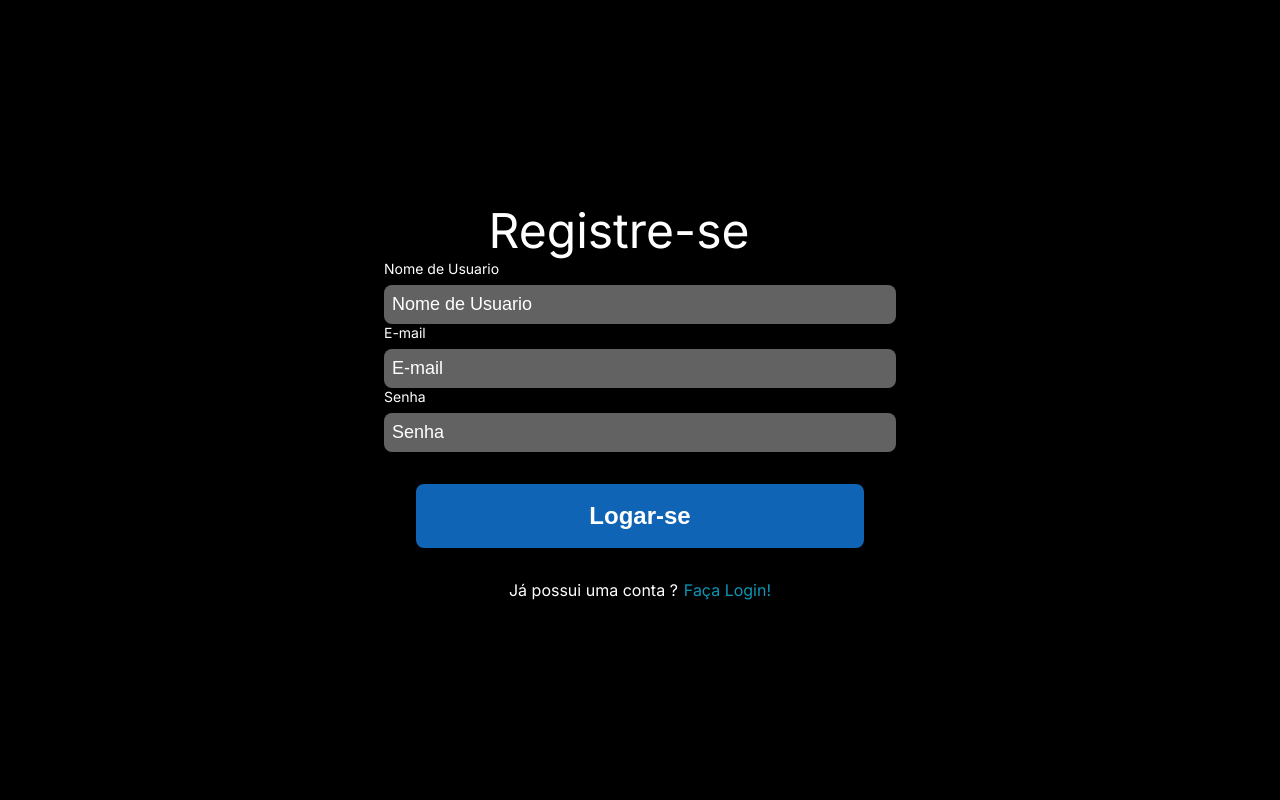
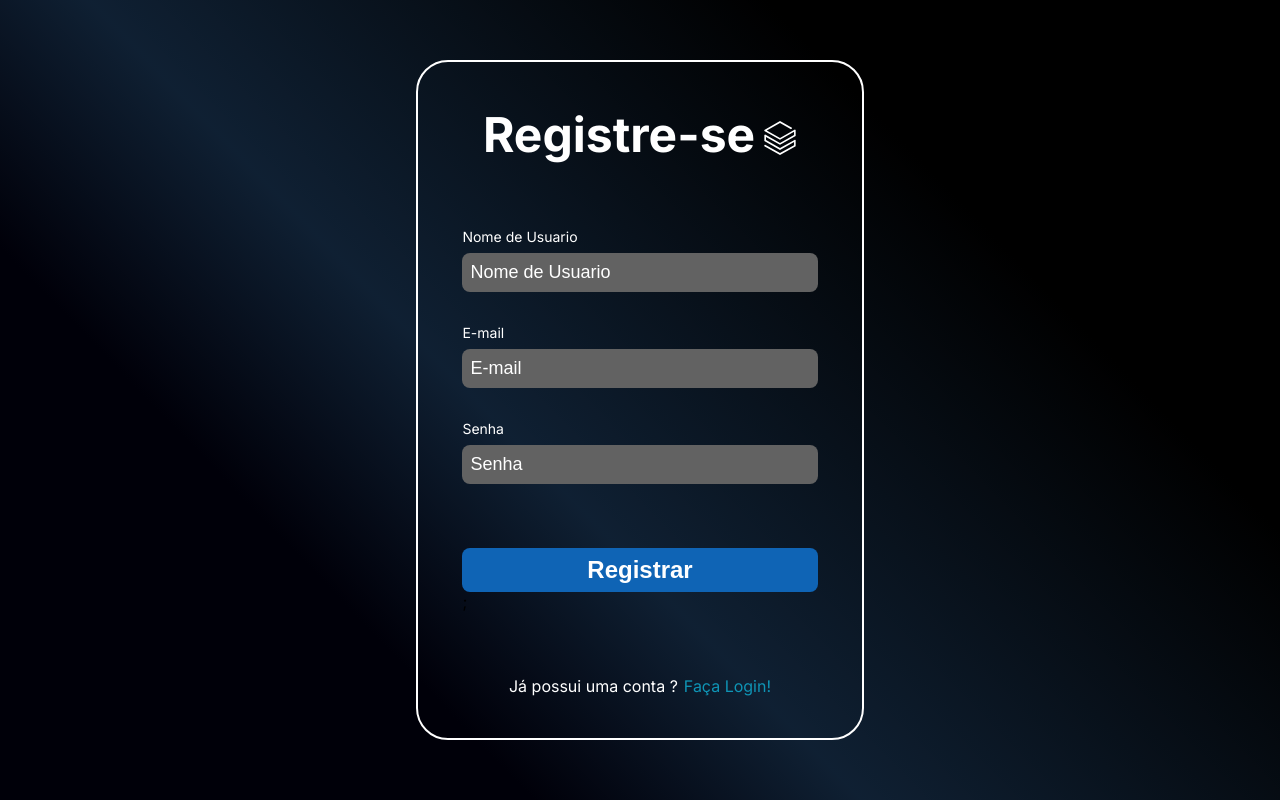
Before and after one commit to EduardoScrobote/eduanimelist, a Next.js app: page /register in a window 1280 px wide. Built offline with nearby package versions, Linux system fonts and the light colour scheme.

Commit message:
ref: refactor all pages style

```diff
--- a/app/home/page.tsx
+++ b/app/home/page.tsx
@@ -61,7 +61,6 @@ function Page() {
       ) : (
         <HomeMainDiv>
           <GlobalStyle />
-          {/* <HomeContainer> */}
           <CoverImage
             bgImg={
               animeData.coverImage?.original
--- a/app/page.tsx
+++ b/app/page.tsx
@@ -4,7 +4,7 @@ import GlobalStyle from "./globalStyles";
 import { Header, LoginContainer, LoginDiv } from "./Login.styled";
 import { Text } from "@/components/Text/text.styled";
 import { Input } from "@/components/Inputs/inputs.styled";
-import { Button } from "@/components/Buttons/button.styled";
+import Button from "@/components/Buttons/Button";
 import InputText from "@/components/Inputs/InputText";
 
 export default function Home() {
@@ -24,9 +24,7 @@ export default function Home() {
           </Header>
           <InputText value="Usuario" width="80%" height="4rem" mt="8px" />
           <InputText value="Senha" width="80%" height="4rem" mt="8px" />
-          <Button btnSize="90%" btnHeight="4rem">
-            Logar
-          </Button>
+          <Button width="80%" height="12%" name="Logar" />
           <Text color="white" fontSize="16px">
             Não possui uma conta ?
             <Text color="#0f94b5" ml="6px" fontSize="16px">
--- a/app/register/page.tsx
+++ b/app/register/page.tsx
@@ -6,7 +6,7 @@ import { RegisterContainer, RegisterMainDiv, Tittle } from "./register.styled";
 import { Text } from "@/components/Text/text.styled";
 import GlobalStyle from "../globalStyles";
 import { Input } from "@/components/Inputs/inputs.styled";
-import { Button } from "@/components/Buttons/button.styled";
+import Button from "@/components/Buttons/Button";
 import InputText from "@/components/Inputs/InputText";
 
 function Register() {
@@ -15,20 +15,23 @@ function Register() {
       <GlobalStyle />
       <RegisterContainer>
         <Tittle>
-          <Text color="white" fontSize="48px">
+          <Text color="white" weight="bold" fontSize="48px" mb="32px">
             Registre-se
           </Text>
           <SiDatabricks
             size={34}
-            style={{ marginTop: "8px", marginLeft: "8px" }}
+            color={"white"}
+            style={{
+              marginTop: "8px",
+              marginLeft: "8px",
+              marginBottom: "32px",
+            }}
           />
         </Tittle>
         <InputText value="Nome de Usuario" width="80%" height="4rem" mt="8px" />
         <InputText value="E-mail" width="80%" height="4rem" mt="8px" />
         <InputText value="Senha" width="80%" height="4rem" mt="8px" />
-        <Button btnSize="28rem" btnHeight="4rem">
-          Logar-se
-        </Button>
+        <Button width="80%" height="6rem" name="Registrar" />
         <Text color="white" mt="32px" fontSize="16px">
           Já possui uma conta ?
           <Text color="#0f94b5" ml="6px" fontSize="16px">
--- a/app/register/register.styled.ts
+++ b/app/register/register.styled.ts
@@ -4,18 +4,21 @@ import styled from "styled-components";
 export const RegisterMainDiv = styled.div`
   width: 100%;
   height: 100vh;
-  background-color: ${Theme.colors.black};
   display: flex;
   justify-content: center;
+  align-items: center;
 `;
 
 export const RegisterContainer = styled.div`
-  width: 50%;
-  height: 100vh;
+  width: 35%;
+  height: 85vh;
   display: flex;
   flex-direction: column;
+  gap: 2rem;
   justify-content: center;
   align-items: center;
+  border: 2px solid white;
+  border-radius: 32px;
 `;
 
 export const Tittle = styled.div`
--- /dev/null
+++ b/components/Buttons/Button.tsx
@@ -0,0 +1,13 @@
+import React from "react";
+import { ButtonProps } from "./button.type";
+import { ButtonDiv, StyledButton } from "./button.styled";
+
+function Button(props: ButtonProps) {
+  return (
+    <ButtonDiv width={props.width} height={props.height}>
+      <StyledButton>{props.name}</StyledButton>;
+    </ButtonDiv>
+  );
+}
+
+export default Button;
--- a/components/Buttons/button.styled.ts
+++ b/components/Buttons/button.styled.ts
@@ -1,9 +1,16 @@
 import { Theme } from "@/constants/Theme";
 import styled from "styled-components";
 
-export const Button = styled.button<{ btnSize: string; btnHeight: string }>`
-  width: ${(props) => props.btnSize};
-  height: ${(props) => props.btnHeight};
+export const ButtonDiv = styled.div<{ width?: string; height?: string }>`
+  width: ${(props) => props.width};
+  height: ${(props) => props.height};
+  display: flex;
+  flex-direction: column;
+`;
+
+export const StyledButton = styled.button<{}>`
+  width: 100%;
+  height: 100%;
   background-color: ${Theme.colors.primary};
   color: ${Theme.colors.white};
   border: 0;
--- a/constants/Theme.ts
+++ b/constants/Theme.ts
@@ -24,6 +24,3 @@ export const Theme = {
     montserrat: "Montserrat",
   },
 };
-
-export const DefaultBackGround =
-  "https://img.freepik.com/vetores-gratis/fundo-escuro-de-baixo-poli_1048-7971.jpg?w=1380&t=st=1703856055~exp=1703856655~hmac=25f0f0700b22922eb99bef2fe959871086cad286c0072cdcc7c1afd776e77639";
```
Also changed, not shown: components/Buttons/button.type.ts (added, +7 -0 lines).
